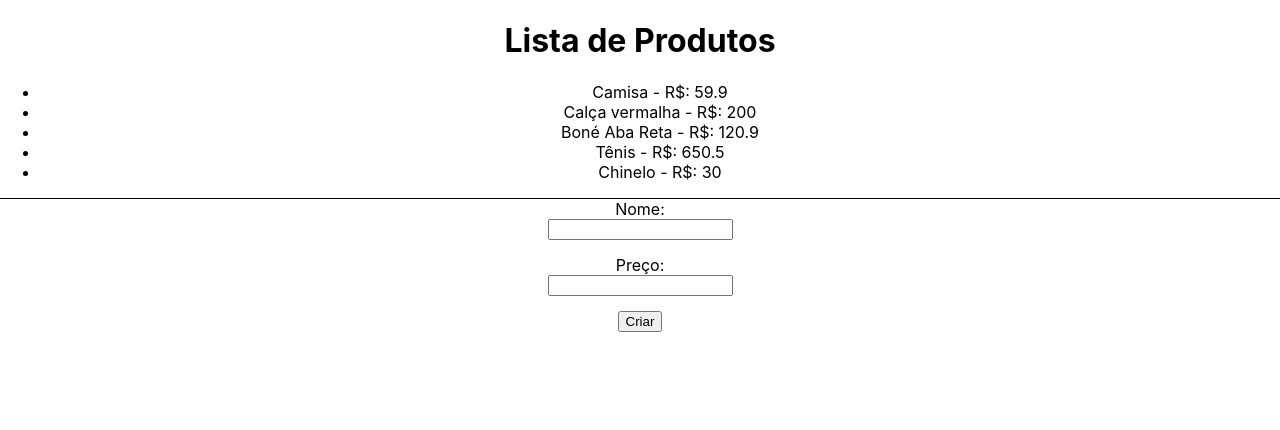
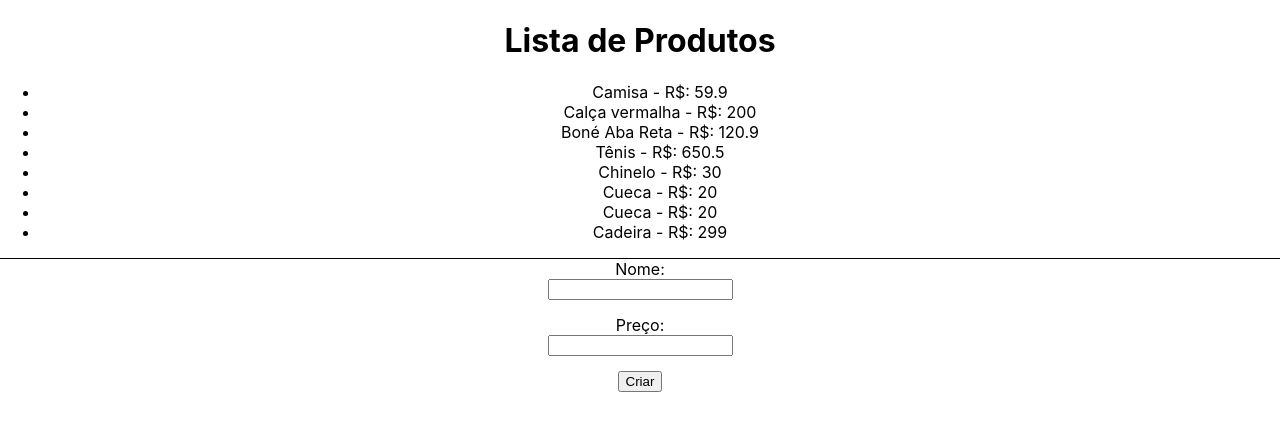
Before and after one commit to ehurafa/react-from-zero-to-mastery, a React (Create React App) app in the folder ARQUIVOS/07_REQ_HTTP/httpreact/: page / in a window 1280 px wide. Shown: the top 430 px of the page. Built offline with nearby package versions, Linux system fonts and the light colour scheme; data requests are answered from the project's data file.

Commit message:
dynamic data loading

```diff
--- a/ARQUIVOS/07_REQ_HTTP/httpreact/data/db.json
+++ b/ARQUIVOS/07_REQ_HTTP/httpreact/data/db.json
@@ -24,6 +24,21 @@
       "name": "Chinelo",
       "price": "30",
       "id": 5
+    },
+    {
+      "name": "Cueca",
+      "price": "20",
+      "id": 6
+    },
+    {
+      "name": "Cueca",
+      "price": "20",
+      "id": 7
+    },
+    {
+      "name": "Cadeira",
+      "price": "299",
+      "id": 8
     }
   ]
 }
--- a/ARQUIVOS/07_REQ_HTTP/httpreact/src/App.js
+++ b/ARQUIVOS/07_REQ_HTTP/httpreact/src/App.js
@@ -45,6 +45,14 @@ function App() {
       },
       body: JSON.stringify(product)
     })
+
+    // 3 - carregamento dinamico
+    const addedProduct = await res.json()
+
+    setProducts((prevProduscts) => [...prevProduscts, addedProduct])
+
+    setName('')
+    setPrice('')
   }
 
   return (
```
